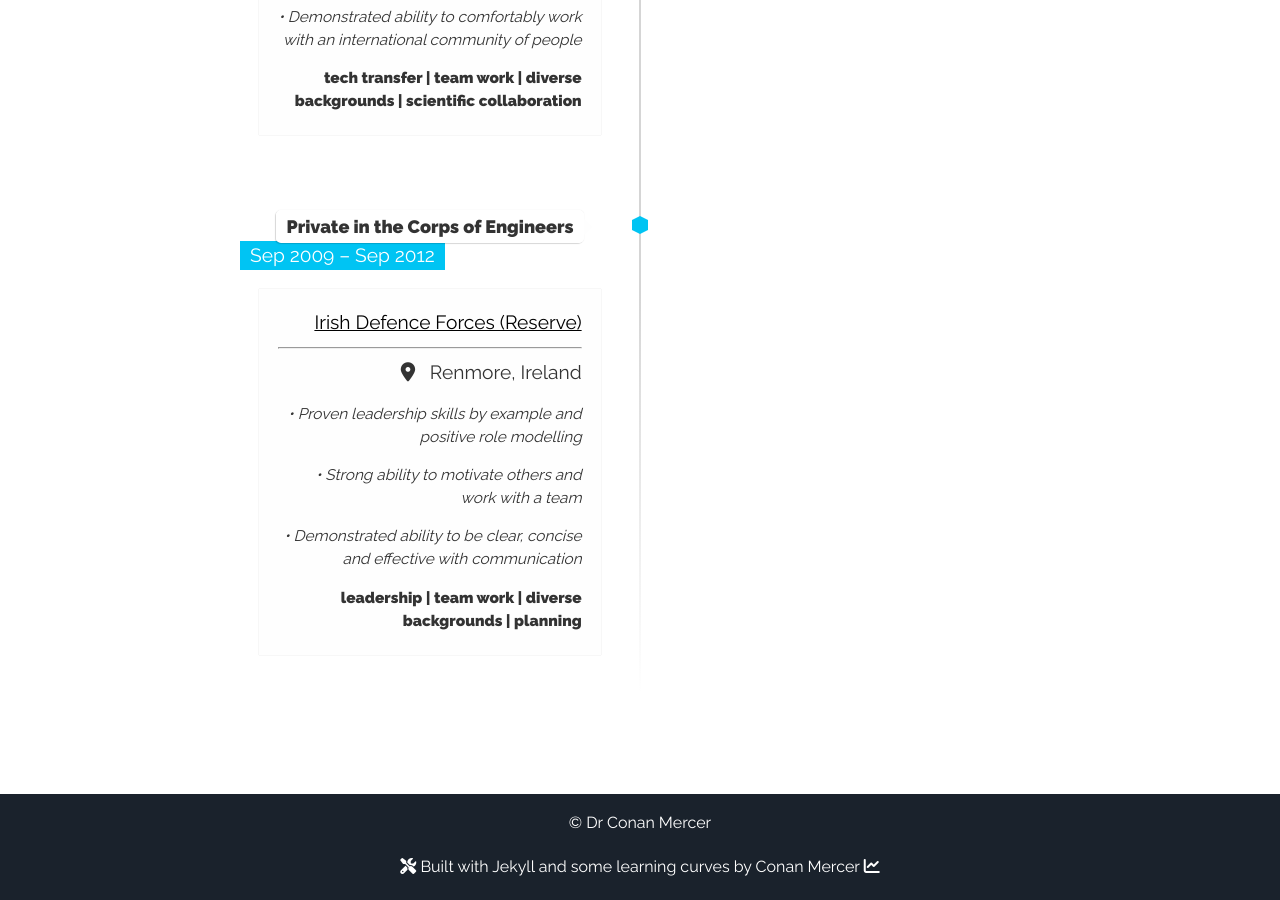
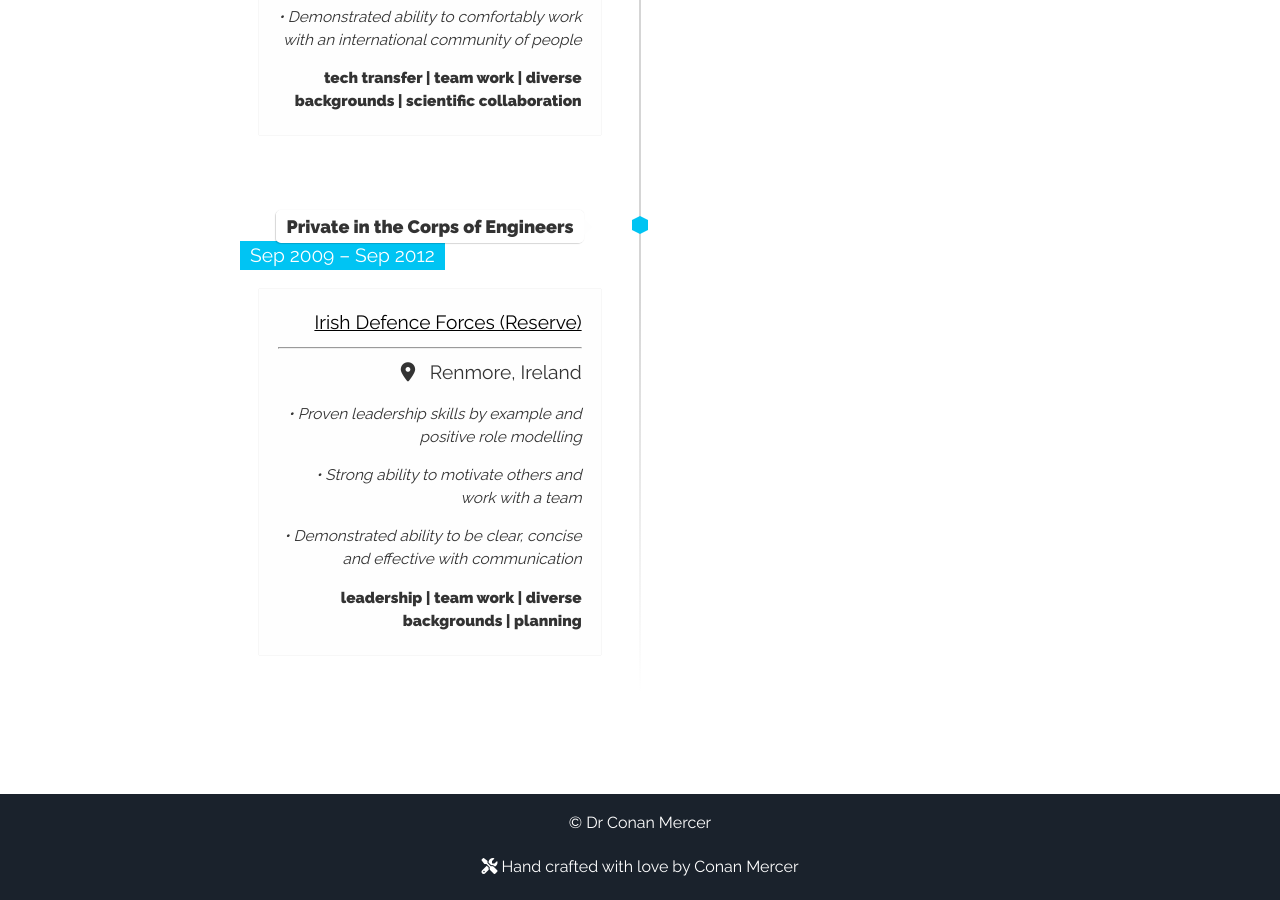
Before and after one commit to conanmercer/conanmercer.github.io, a Jekyll site: the page built from index.html, in a window 1280 px wide and 900 px high, scrolled down 6208 px. Built offline with Jekyll 4.4.1, drawn with Linux system fonts in a browser that asks for light colours; nearby versions of some CDN libraries; some web fonts are replaced.

Commit message:
updated footer

```diff
--- a/_includes/footer.html
+++ b/_includes/footer.html
@@ -1,6 +1,6 @@
 <footer class="footer">
     <p>&copy; {{ site.username }}</p>
-    <p> <i class="icon fas fa-tools"> </i> Built with Jekyll and some learning curves by Conan Mercer <i class="fas fa-chart-line"></i></a></p>
+    <p> <i class="icon fas fa-tools"> </i> Hand crafted with love by Conan Mercer </a></p>
 </footer>
 <script src="//cdn.jsdelivr.net/particles.js/2.0.0/particles.min.js"></script>
 <script src="{{ '/assets/js/sweet-scroll.min.js' | prepend: site.baseurl }}"></script>
```
